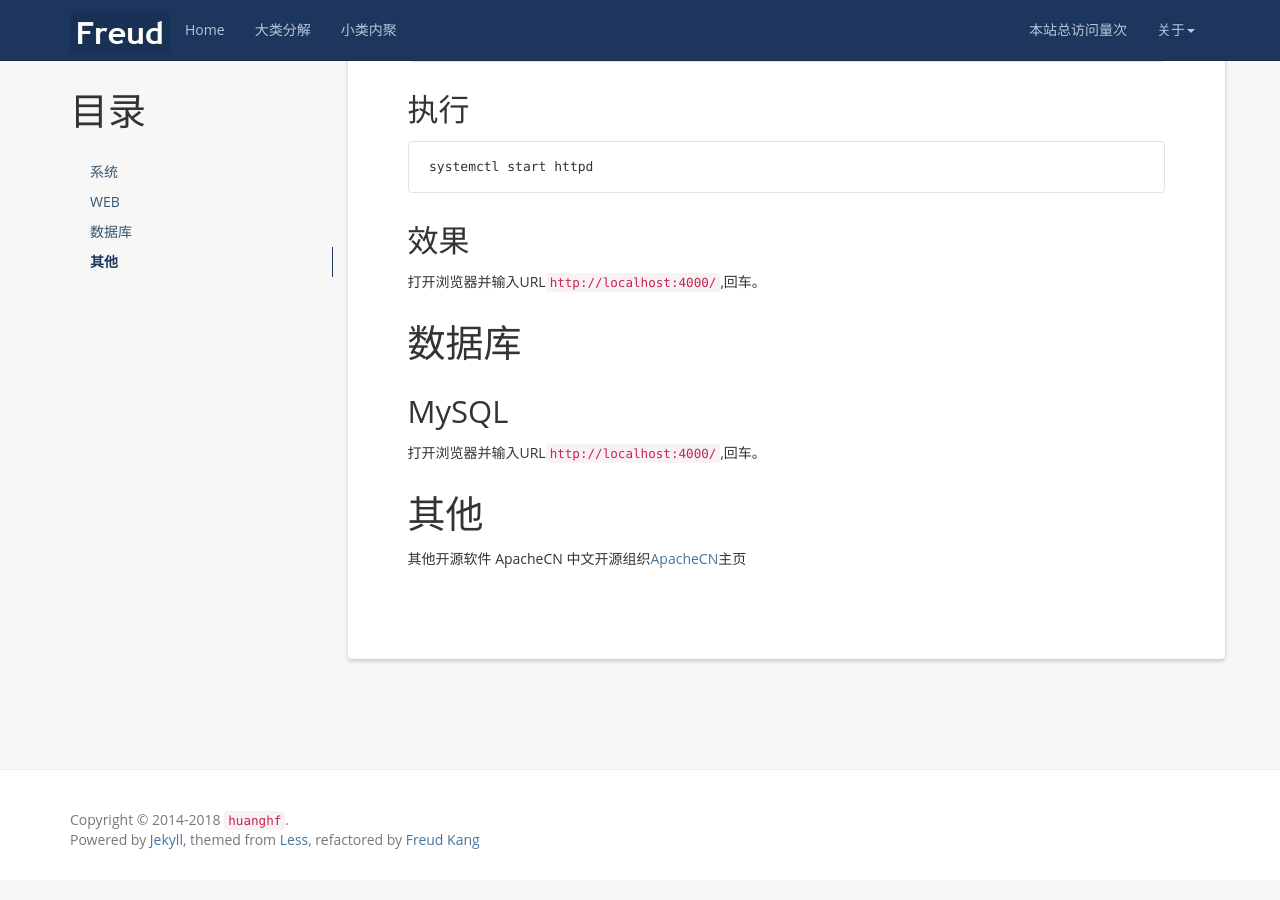
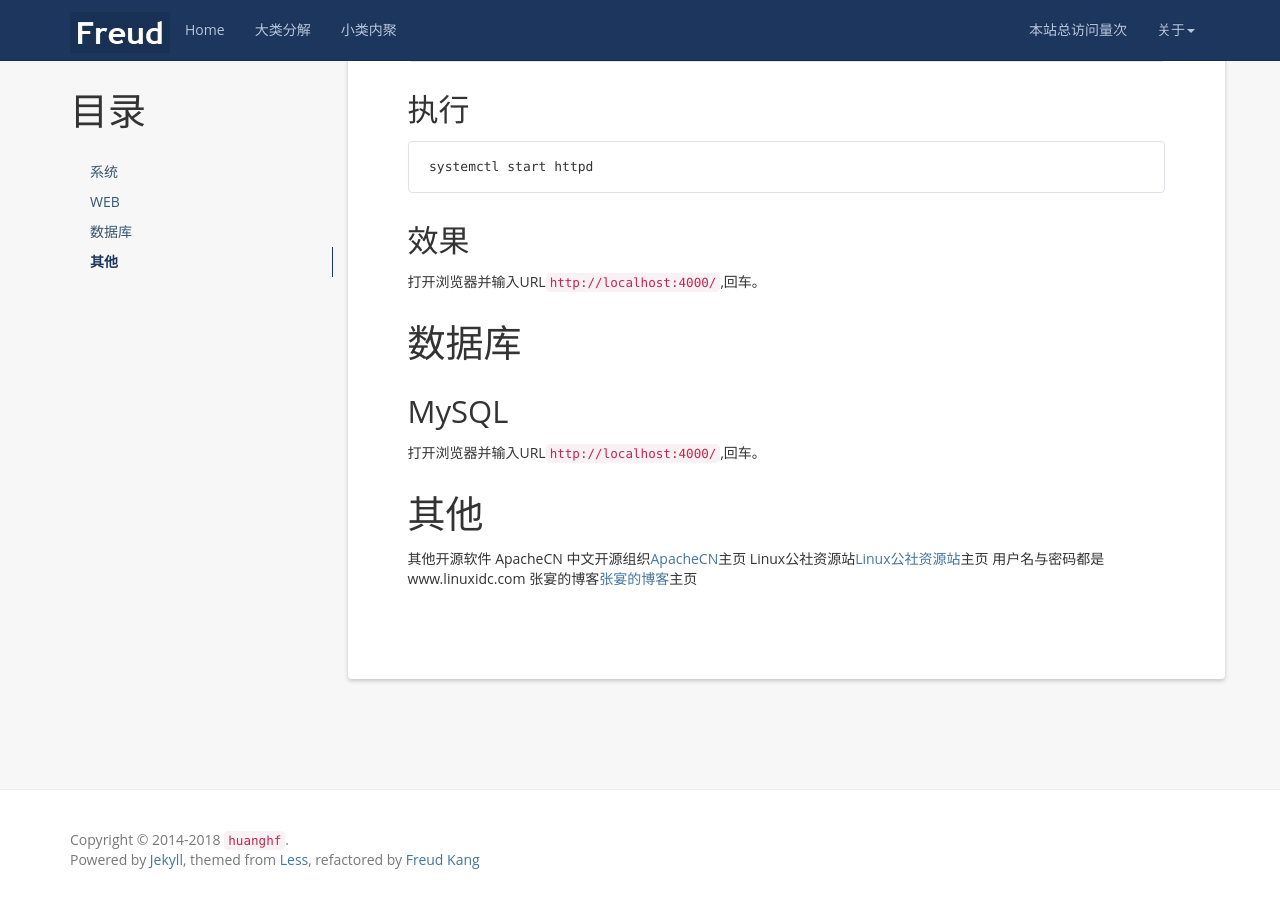
Before and after one commit to huanghfGZ/huanghfGZ.github.io, a Jekyll site: the page built from _posts/2018-12-09-some-useful-website.md, in a window 1280 px wide and 900 px high, scrolled down 2084 px. Built offline with Jekyll 4.4.1, drawn with Linux system fonts in a browser that asks for light colours; nearby versions of some CDN libraries; a script that is not in the unit is left out; comment, search, counter and statistics services are not loaded.

Commit message:
增加网址

```diff
--- a/_posts/2018-12-09-some-useful-website.md
+++ b/_posts/2018-12-09-some-useful-website.md
@@ -126,3 +126,6 @@ MySQL							{#mysql}
 
 其他开源软件
 ApacheCN 中文开源组织[ApacheCN](http://www.apachecn.org/)主页
+Linux公社资源站[Linux公社资源站](https://linux.linuxidc.com/)主页
+用户名与密码都是www.linuxidc.com
+张宴的博客[张宴的博客](http://www.apmserv.com/)主页
```
